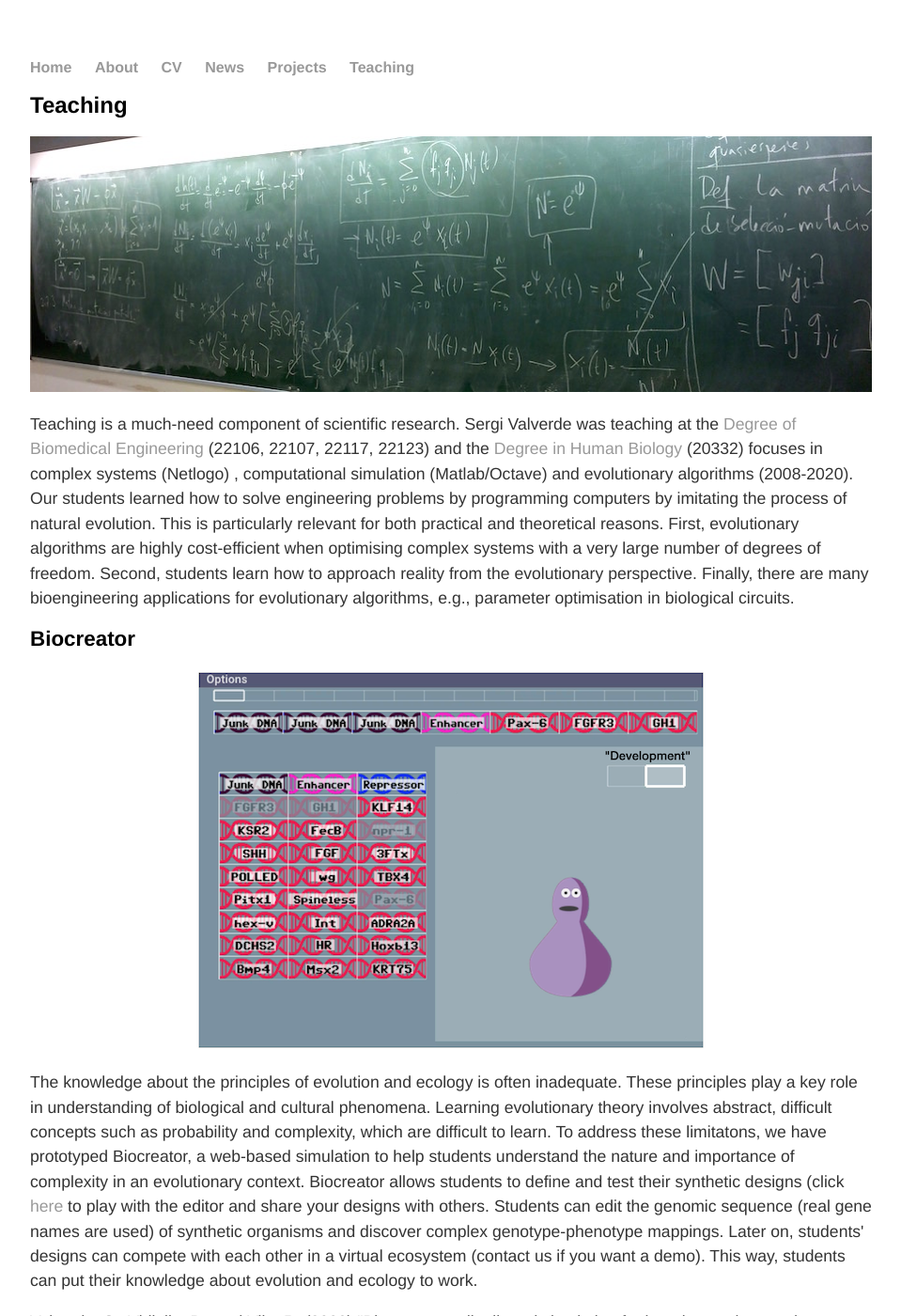
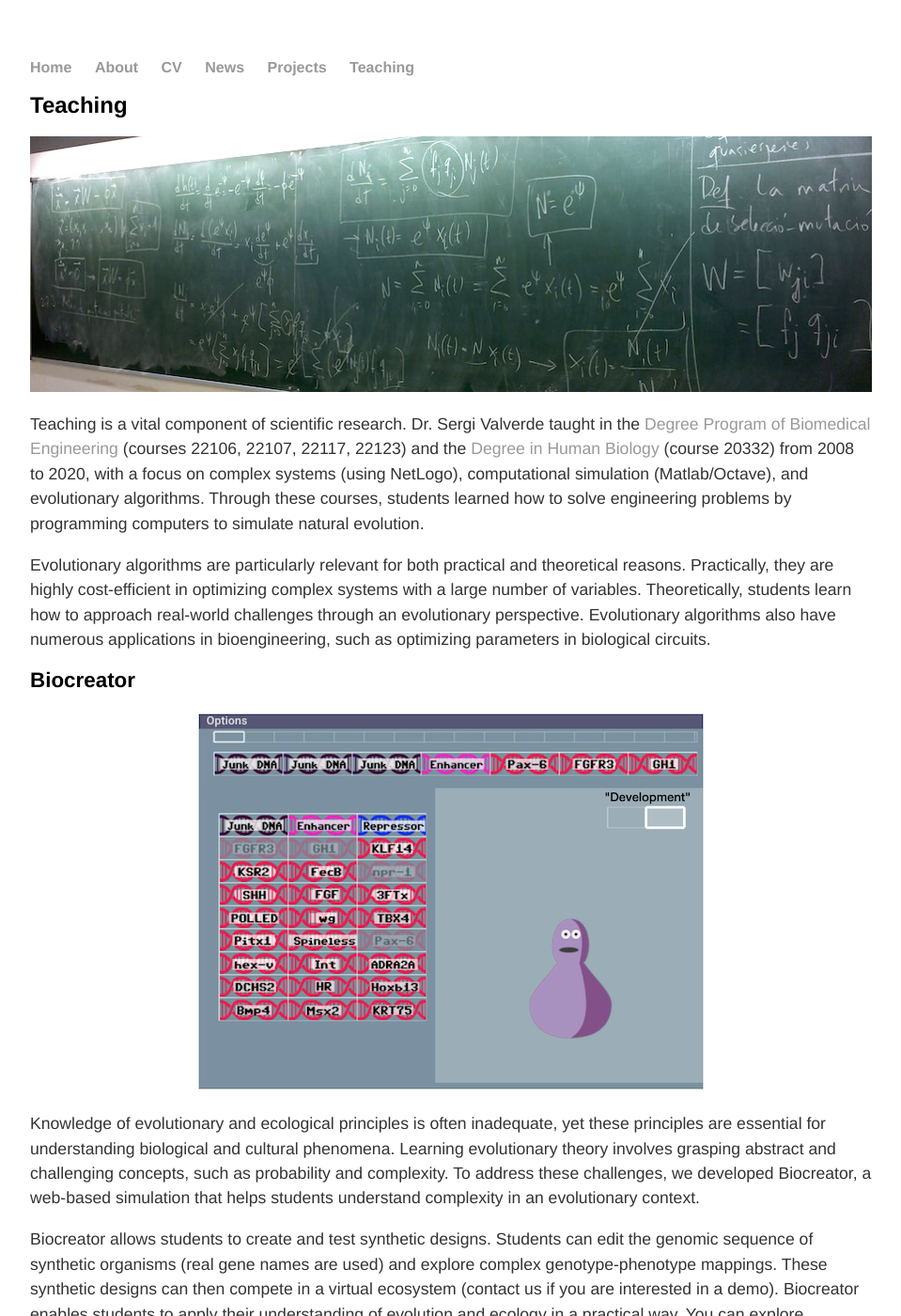
Before and after one commit to svalver/svalver.github.io, a Jekyll site: the page built from teach/index.html, in a window 1280 px wide and 1400 px high. Shown: the whole window at 94% size, without its empty margins (160-1119 px from the left). Built offline with Jekyll 4.4.1, drawn with Linux system fonts in a browser that asks for light colours; some of the changed text lies outside the part shown.

Commit message:
Update teaching

```diff
--- a/teach/index.html
+++ b/teach/index.html
@@ -2,6 +2,7 @@
 layout: default
 title: Teaching
 ---
+
 <style>
 img {
     -webkit-animation: colorize 2s cubic-bezier(0, 0, .78, .36) 1;
@@ -12,54 +13,53 @@ img {
     max-width: 100%;
 }
 </style>
+
 <div class="about">
     <h1>Teaching</h1>
-<p><img src = "../images/teaching_header.jpg"/></p>
+    <p><img src="../images/teaching_header.jpg" alt="Teaching Header Image"/></p>
+
     <p>
-Teaching is a much-need component of scientific research. Sergi Valverde was teaching at the <a href="http://www.upf.edu/estudiants/titulacions/enginyeries/grau-eng_biomedica/presentacio/">Degree
-of Biomedical Engineering</a> (22106, 22107, 22117, 22123) and the <a href="http://www.upf.edu/biomed/estudis_de_grau2/biohumana/presentacio/">Degree in Human
-Biology</a> (20332) focuses in complex systems (Netlogo) ,
-computational simulation  (Matlab/Octave) and evolutionary algorithms (2008-2020). Our students learned how to solve engineering problems by
-programming computers by imitating the process of natural evolution.
-This is particularly relevant for both practical and theoretical reasons. First, evolutionary algorithms are highly cost-efficient when optimising complex systems with a very large number of degrees of freedom. Second, students learn how to approach reality from the evolutionary perspective. Finally, there are many bioengineering applications for evolutionary algorithms, e.g., parameter optimisation in biological circuits.
+        Teaching is a vital component of scientific research. Dr. Sergi Valverde taught in the <a href="http://www.upf.edu/estudiants/titulacions/enginyeries/grau-eng_biomedica/presentacio/">Degree Program of Biomedical Engineering</a> (courses 22106, 22107, 22117, 22123) and the <a href="http://www.upf.edu/biomed/estudis_de_grau2/biohumana/presentacio/">Degree in Human Biology</a> (course 20332) from 2008 to 2020, with a focus on complex systems (using NetLogo), computational simulation (Matlab/Octave), and evolutionary algorithms. Through these courses, students learned how to solve engineering problems by programming computers to simulate natural evolution.
     </p>
 
+    <p>
+        Evolutionary algorithms are particularly relevant for both practical and theoretical reasons. Practically, they are highly cost-efficient in optimizing complex systems with a large number of variables. Theoretically, students learn how to approach real-world challenges through an evolutionary perspective. Evolutionary algorithms also have numerous applications in bioengineering, such as optimizing parameters in biological circuits.
+    </p>
 
     <h2>Biocreator</h2>
-<p><img src = "../images/biocreator.png"/></p>
+    <p><img src="../images/biocreator.png" alt="Biocreator Image"/></p>
 
-<p> The knowledge about the principles of evolution and ecology is often inadequate. These principles play a key role in understanding of biological and cultural phenomena. Learning evolutionary theory involves abstract, difficult concepts such as probability and complexity, which are difficult to learn. To address these limitatons, we have prototyped Biocreator, a web-based simulation to help students understand the nature and importance of complexity in an evolutionary context. Biocreator allows students to define and test their synthetic designs (click <a href="http://svalver.github.io/biocreator/index.html">here</a> to play with the editor and share your designs with others. Students can edit the genomic sequence (real gene names are used) of synthetic organisms and discover complex genotype-phenotype mappings. Later on, students' designs can compete with each other in a virtual ecosystem (contact us if you want a demo). This way, students can put their knowledge about evolution and ecology to work.
+    <p>
+        Knowledge of evolutionary and ecological principles is often inadequate, yet these principles are essential for understanding biological and cultural phenomena. Learning evolutionary theory involves grasping abstract and challenging concepts, such as probability and complexity. To address these challenges, we developed Biocreator, a web-based simulation that helps students understand complexity in an evolutionary context.
     </p>
+
+    <p>
+        Biocreator allows students to create and test synthetic designs. Students can edit the genomic sequence of synthetic organisms (real gene names are used) and explore complex genotype-phenotype mappings. These synthetic designs can then compete in a virtual ecosystem (contact us if you are interested in a demo). Biocreator enables students to apply their understanding of evolution and ecology in a practical way. You can explore Biocreator <a href="http://svalver.github.io/biocreator/index.html">here</a>.
+    </p>
+
     <p>
         Valverde, S., Vidiella, B., and Vila, R. (2022) "Biocreator: a distributed simulation for learning ecology and evolution" (submitted).
     </p>
 
-
     <h2>Complex Networks</h2>
-
-<p><img src = "../images/banner_master_valencia.png"/></p>
+    <p><img src="../images/banner_master_valencia.png" alt="Complex Networks Course Banner"/></p>
 
     <p>
-Materials for our "Introduction to Complex Networks" course at the Universitat de Valencia available <a href="https://svalver.github.io/course/index.html">here</a>.
-These lessons are supported by  <a href="https://svalver.github.io/netlab/index.html">Netlab</a>, an online environment for modeling complex networks. Netlab has been designed and implemented by Sergi Valverde to help students simulating the evolution of complex networks.
+        Course materials for our "Introduction to Complex Networks" course at the Universitat de València are available <a href="https://svalver.github.io/course/index.html">here</a>. These lessons are supported by <a href="https://svalver.github.io/netlab/index.html">Netlab</a>, an online environment designed by Sergi Valverde for modeling complex networks, allowing students to simulate the evolution of these networks.
     </p>
 
-
     <h2>Complex Systems</h2>
-
     <p>
-Materials for the <a href="https://svalver.github.io/Courses/">Summer Course 2017 </a>
+        Course materials for the <a href="https://svalver.github.io/Courses/">Summer Course 2017</a> are available online.
     </p>
 
-<h2>Evolutionary Algorithms by Sergi Valverde (Degree of Biomedical Engineering)</h2>
-
+    <h2>Evolutionary Algorithms (Degree of Biomedical Engineering)</h2>
     <p>
-<video width="640" height="320" controls="controls" autoplay="false">
+        <video width="640" height="320" controls autoplay="false">
             <source src="trailer.mp4" type="video/mp4">
             <object data="" width="640" height="320">
                 <embed width="640" height="320" src="trailer.mp4">
             </object>
         </video>
     </p>
-
 </div>
```
Lines whose indentation alone changed are shown as unchanged.
